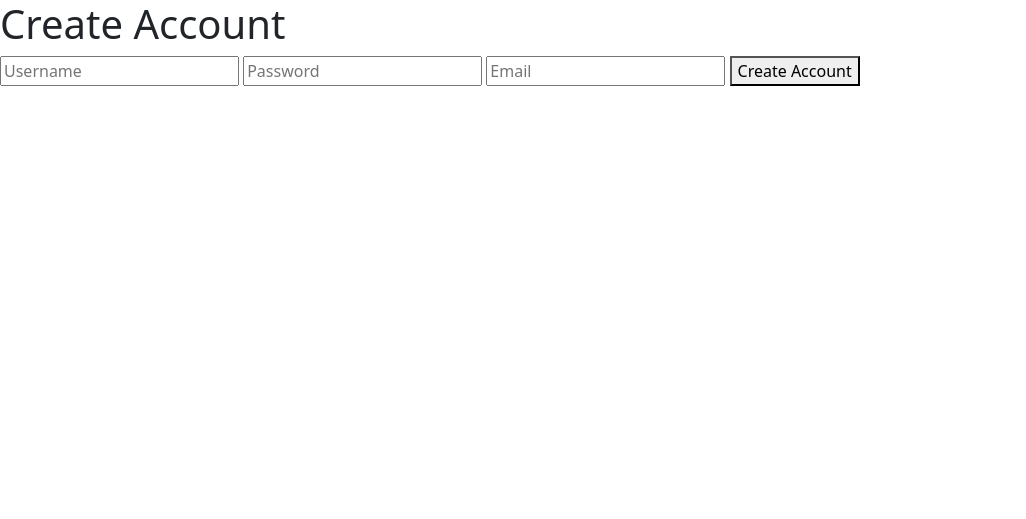
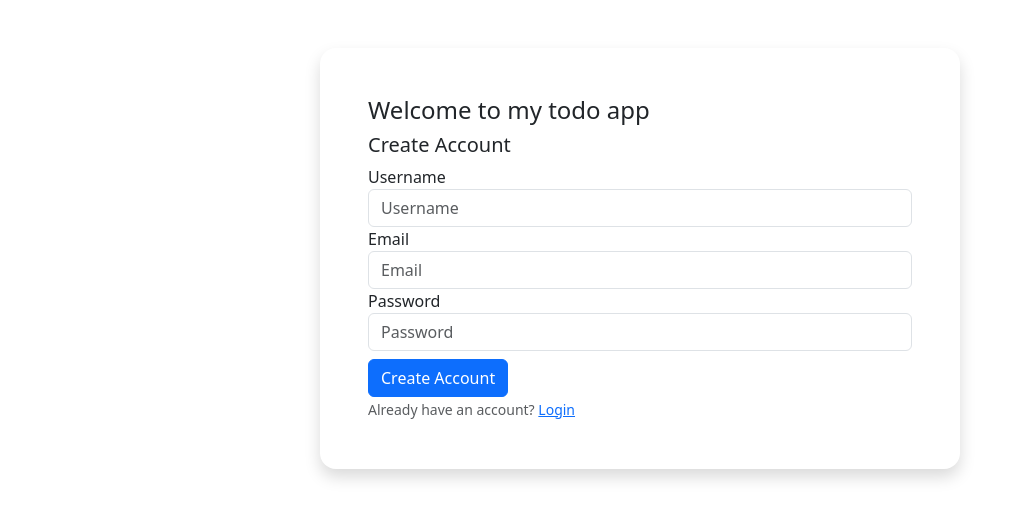
Before and after one commit to sahibdeepsinghjudge/TodoProject, a Django app: page /accounts/create-account/ in a window 1280 px wide. Shown: the top 519 px of the page, without its empty margins (0-1026 px from the left). Run offline with Django 4.2, Linux system fonts and the light colour scheme.

Commit message:
completed todoapp

```diff
--- a/my_todo/home/models.py
+++ b/my_todo/home/models.py
@@ -1,4 +1,6 @@
 from django.db import models
+from django.contrib.auth.models import User
+
 
 # Create your models here.
 
@@ -9,6 +11,7 @@ class Todo(models.Model):
     is_completed = models.BooleanField(default=False)
     date_created = models.DateTimeField(auto_now_add=True)
     date_updated = models.DateTimeField(auto_now=True)
+    created_by = models.ForeignKey(User, on_delete=models.CASCADE,default=1)
 
     def __str__(self):
         return self.title
--- a/my_todo/templates/accounts/create_account.html
+++ b/my_todo/templates/accounts/create_account.html
@@ -1,12 +1,26 @@
 {% extends "home/base.html" %}
 
 {% block content %}
-<h1>Create Account</h1>
-<form action="{% url 'create_account' %}" method="post">
+<div class="container shadow rounded-4 mt-5 p-5 w-50">
+    <h4>Welcome to my todo app</h4>
+    <h5>Create Account</h5>
+    <form action="{% url 'create_account' %}" class="form-group" method="post">
     {% csrf_token %}
-    <input type="text" name="username" placeholder="Username">
-    <input type="password" name="password" placeholder="Password">
-    <input type="email" name="email" placeholder="Email">
-    <button type="submit">Create Account</button>
-</form>
+    <div class="form-group">
+        <label for="username">Username</label>
+        <input type="text" class="form-control" name="username" placeholder="Username">
+    </div>
+    <div class="form-group">
+        <label for="email">Email</label>
+        <input type="email" class="form-control" name="email" placeholder="Email">
+    </div>
+    <div class="form-group">
+        <label for="password">Password</label>
+        <input type="password" class="form-control" name="password" placeholder="Password">
+    </div>
+        <button type="submit" class="btn btn-primary mt-2">Create Account</button>
+        <br>
+        <small class="text-muted">Already have an account? <a href="{% url 'login' %}">Login</a></small>
+    </form>
+</div>
 {% endblock %}
--- a/my_todo/templates/home/index.html
+++ b/my_todo/templates/home/index.html
@@ -2,7 +2,8 @@
 
 {% block content %}
     <div class="container mt-5 " style="width: 70%;">
-        <small>{{request.user.username}}</small>
+        <small class="d-flex justify-content-between"><div>Logged in as : <span class="text-primary text-uppercase">{{request.user.username}}</span></div>
+             <span class="text-danger font-weight-bold"><a href="{% url 'logout' %}">Logout</a></span> </small>
         <h1>My todo's</h1>
     </div>
     <div class="container bg-light mt-5 p-3 rounded-3" style="width: 70%;">
```
Also changed, not shown: my_todo/home/views.py (+16 -5 lines), my_todo/templates/accounts/login.html (+17 -6 lines), my_todo/db.sqlite3, my_todo/home/migrations/0002_todo_created_by_alter_todo_description.py (added).
